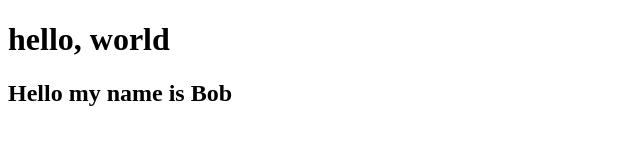
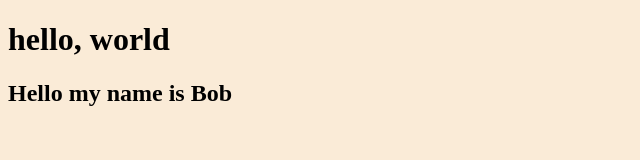
Before and after one commit to FAR-code/test-git-html, a plain HTML site: page index.html in a window 1280 px wide. Shown: the whole page, without its empty margins (0-640 px from the left). Drawn offline with Linux system fonts and the light colour scheme.

Commit message:
add backgraound

```diff
--- a/index.html
+++ b/index.html
@@ -8,7 +8,7 @@
     <title>Document</title>
 </head>
 
-<body>
+<body style="background-color: antiquewhite;">
     <h1>hello, world</h1>
     <h2>Hello my name is Bob</h2>
 </body>
```
